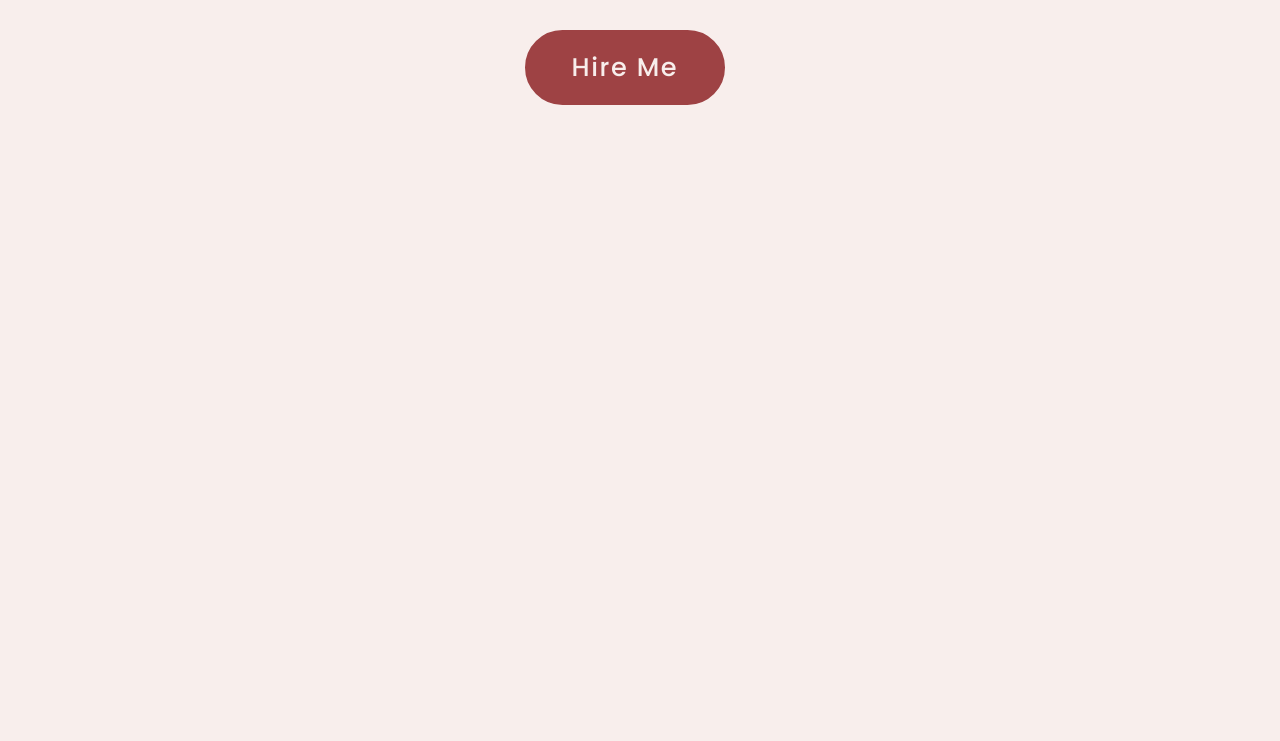
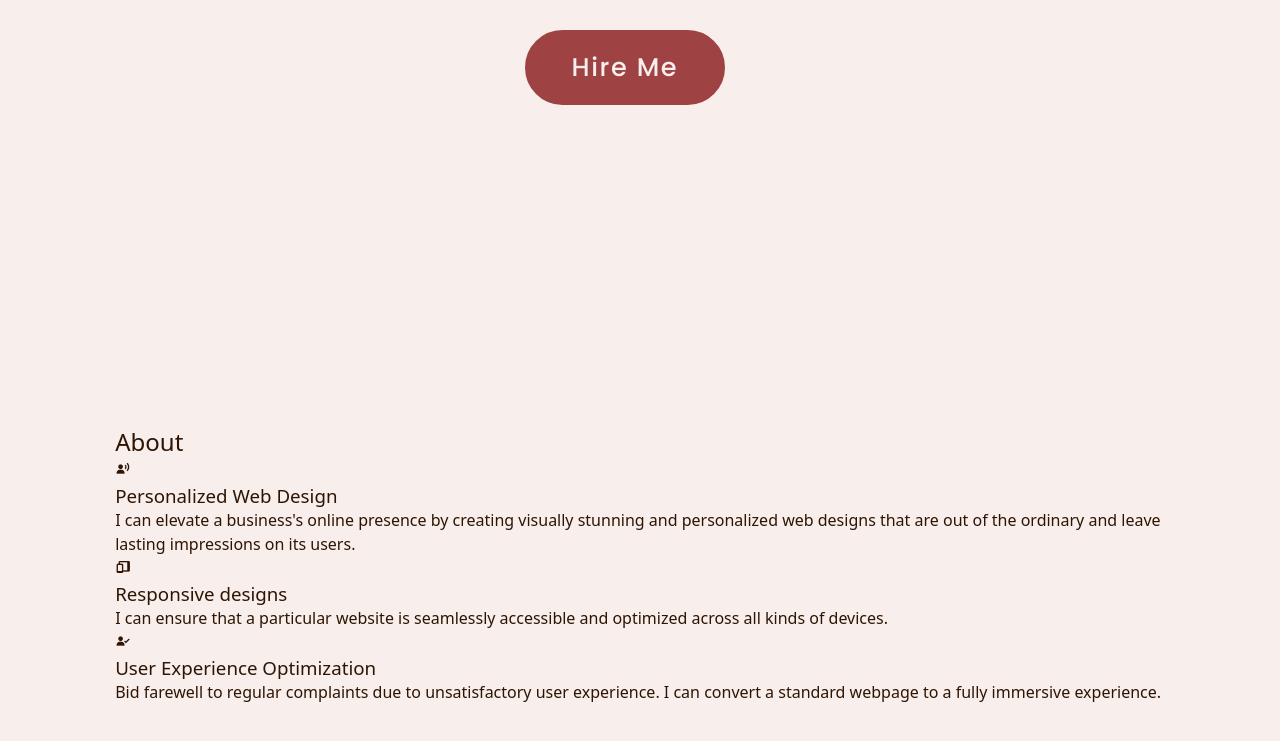
Before and after one commit to nat254/react_nat_portfolio, a React (Create React App) app: page / in a window 1280 px wide. Shown: the part 823-1564 px from the top of the page. Built offline with nearby package versions, Linux system fonts and the light colour scheme; a web font is replaced by a local one.

Commit message:
feat(about): add html code for about section

```diff
--- a/src/components/About/about.js
+++ b/src/components/About/about.js
@@ -2,11 +2,40 @@ import React from 'react';
 import './about.css';
 
 const About = () => {
-  return (
-    <section id = 'about'>
+    return (
+        <section className="services" id="services">
+            <h2 className="heading"> About </h2>
+            <div className="service-container">
+                <div className="service-card">
+                    <i className="bx bxs-user-voice" />
+                    <h3>Personalized Web Design</h3>
+                    <p>
+                        I can elevate a business's online presence by creating visually stunning
+                        and personalized web designs that are out of the ordinary and leave
+                        lasting impressions on its users.
+                    </p>
+                </div>
+                <div className="service-card">
+                    <i className="bx bxs-devices" />
+                    <h3>Responsive designs</h3>
+                    <p>
+                        I can ensure that a particular website is seamlessly accessible and
+                        optimized across all kinds of devices.
+                    </p>
+                </div>
+                <div className="service-card">
+                    <i className="bx bxs-user-check" />
+                    <h3>User Experience Optimization</h3>
+                    <p>
+                        Bid farewell to regular complaints due to unsatisfactory user
+                        experience. I can convert a standard webpage to a fully immersive
+                        experience.
+                    </p>
+                </div>
+            </div>
+        </section>
 
-    </section>
-  );
+    );
 }
 
 export default About;
```
